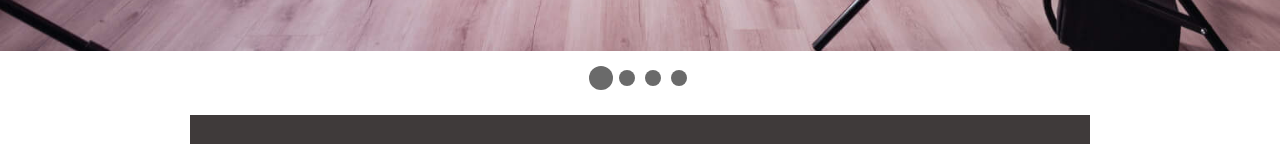
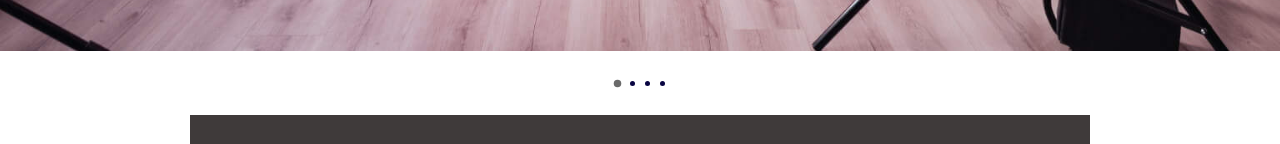
Before and after one commit to tobias-omondi/studio-app, a React (Create React App) app in the folder studio/: page / in a window 1280 px wide. Shown: the part 789-933 px from the top of the page. Built offline with nearby package versions, Linux system fonts and the light colour scheme; a web font is replaced by a local one.

Commit message:
updated files

```diff
--- /dev/null
+++ b/studio/src/components/Footer.css
@@ -0,0 +1,3 @@
+.Footer_container{
+    background-color: rgb(212, 205, 205);
+}
--- a/studio/src/components/Footer.js
+++ b/studio/src/components/Footer.js
@@ -1,9 +1,10 @@
 import React from 'react'
+import './Footer.css'
 
 const Footer = () => {
   return (
     <>
-    <div>
+    <div className='Footer_container'>
       <h2 style={{color:'black'}}>Footer</h2>
     </div>
     </>
--- a/studio/src/components/Testmony.css
+++ b/studio/src/components/Testmony.css
@@ -56,7 +56,17 @@
 .awssld__wrapper {
     background: transparent !important;
 }
-
+/* Reduce the size of pagination dots */
+.awssld__bullets button {
+    width: 5px;
+    height: 5px;
+    background-color: #080441;
+    border-radius: 50%;
+}
+.awssld__next::before, .awssld__prev::before {
+    background-color:  #080441;
+    border-radius: 50%;
+}
 
 /* Media queries to make sure it’s responsive */
 @media (max-width: 768px) {
```
